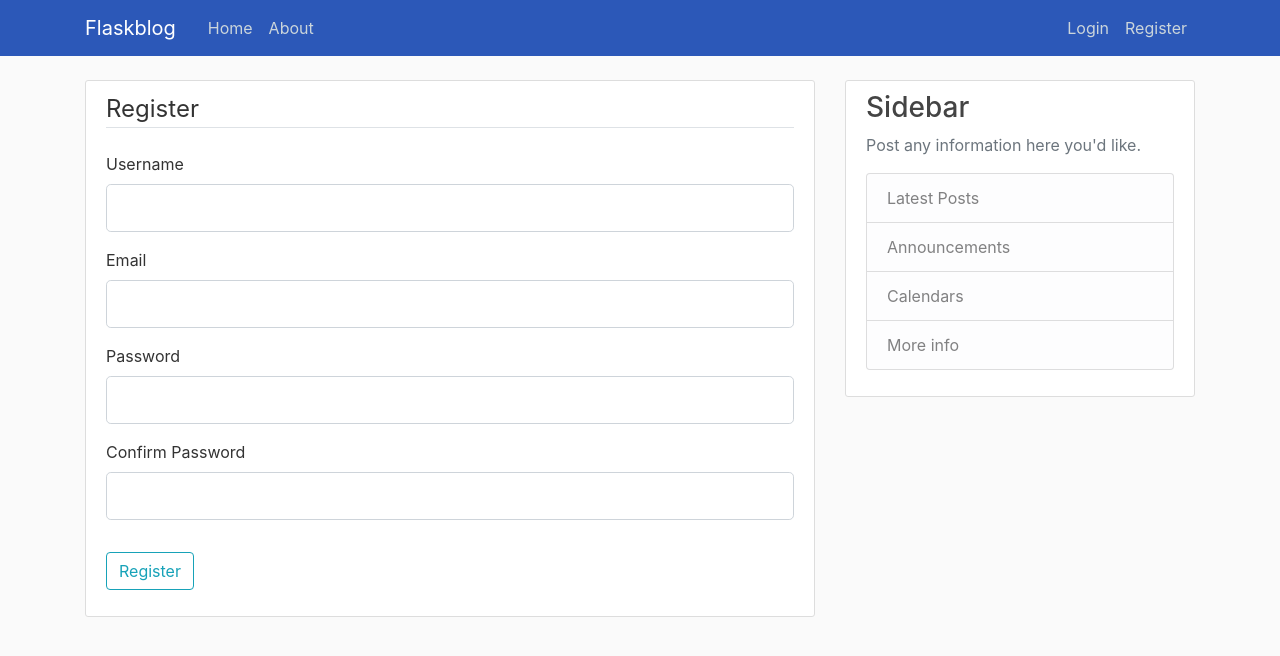
After one commit to AndrijaPerusko/Flaskblog, a Flask app: page /register in a window 1280 px wide. The commit adds this page. Shown: the top 656 px of the page. Run offline with Flask 2, Linux system fonts and the light colour scheme; some libraries are stand-ins or nearby versions.

Commit message:
Registration form and template

```diff
--- /dev/null
+++ b/forms.py
@@ -0,0 +1,10 @@
+from flask_wtf import FlaskForm
+from wtforms import StringField, PasswordField, SubmitField
+from wtforms.validators import DataRequired, Email, EqualTo, Length
+
+class RegistrationForm(FlaskForm):
+    username = StringField('Username', validators=[DataRequired(), Length(min=2, max=20)])
+    email = StringField('Email', validators=[DataRequired(), Email()])
+    password = PasswordField('Password', validators=[DataRequired()])
+    confirm_password = PasswordField('Confirm Password', validators=[DataRequired(), EqualTo('password')])
+    submit = SubmitField('Register')
--- a/run.py
+++ b/run.py
@@ -1,6 +1,8 @@
-from flask import Flask, render_template
+from flask import Flask, render_template, flash, url_for, redirect
+from forms import RegistrationForm
 
 app = Flask(__name__)
+app.config['SECRET_KEY'] = 'b82fd0d648f2c4c96fdc87c6d12937b8'
 
 posts = [
     {
@@ -26,5 +28,13 @@ def home():
 def about():
     return render_template('about.html', title='About')
 
+@app.route("/register", methods=['GET', 'POST'])
+def register():
+    form = RegistrationForm()
+    if form.validate_on_submit():
+        flash(f"congratulations {form.username.data}, you've successfully created an account!", 'success')
+        return redirect(url_for('home'))
+    return render_template('register.html', form=form, title='Register')
+
 if __name__ == '__main__':
     app.run(debug=True)
--- a/templates/layout.html
+++ b/templates/layout.html
@@ -31,7 +31,7 @@
             <!-- Navbar Right Side -->
             <div class="navbar-nav">
               <a class="nav-item nav-link" href="/login">Login</a>
-              <a class="nav-item nav-link" href="/register">Register</a>
+              <a class="nav-item nav-link" href="{{ url_for('register') }}">Register</a>
             </div>
           </div>
         </div>
--- /dev/null
+++ b/templates/register.html
@@ -0,0 +1,68 @@
+{% extends "layout.html" %}
+
+{% block content %}
+    <div class="content-section">
+        <form method="POST" action="" novalidate>
+            {{ form.hidden_tag() }}
+            <fieldset class="form-group">
+                <legend class="border-bottom mb-4">Register</legend>
+                <div class="form-group">
+                    {{ form.username.label(class="form-control-label") }}
+
+                    {% if form.username.errors %}
+                        {{ form.username(class="form-control form-control-lg is-invalid") }}
+                        <div class="invalid-feedback">
+                            {% for error in form.username.errors %}
+                                <span>{{ error }}</span>
+                            {% endfor %}
+                        </div>
+                    {% else %}
+                        {{ form.username(class="form-control form-control-lg") }}
+                    {% endif %}
+                </div>
+                <div class="form-group">
+                    {{ form.email.label(class="form-control-label") }}
+                    {% if form.email.errors %}
+                        {{ form.email(class="form-control form-control-lg is-invalid") }}
+                        <div class="invalid-feedback">
+                            {% for error in form.email.errors %}
+                                <span>{{ error }}</span>
+                            {% endfor %}
+                        </div>
+                    {% else %}
+                        {{ form.email(class="form-control form-control-lg") }}
+                    {% endif %}
+                </div>
+                <div class="form-group">
+                    {{ form.password.label(class="form-control-label") }}
+                    {% if form.password.errors %}
+                        {{ form.password(class="form-control form-control-lg is-invalid") }}
+                        <div class="invalid-feedback">
+                            {% for error in form.password.errors %}
+                                <span>{{ error }}</span>
+                            {% endfor %}
+                        </div>
+                    {% else %}
+                        {{ form.password(class="form-control form-control-lg") }}
+                    {% endif %}
+                </div>
+                <div class="form-group">
+                    {{ form.confirm_password.label(class="form-control-label") }}
+                    {% if form.confirm_password.errors %}
+                        {{ form.confirm_password(class="form-control form-control-lg is-invalid") }}
+                        <div class="invalid-feedback">
+                            {% for error in form.confirm_password.errors %}
+                                <span>{{ error }}</span>
+                            {% endfor %}
+                        </div>
+                    {% else %}
+                        {{ form.confirm_password(class="form-control form-control-lg") }}
+                    {% endif %}
+                </div>
+            </fieldset>
+            <div class="form-group">
+                {{ form.submit(class="btn btn-outline-info") }}
+            </div>
+        </form>
+    </div>
+{% endblock content %}
```
